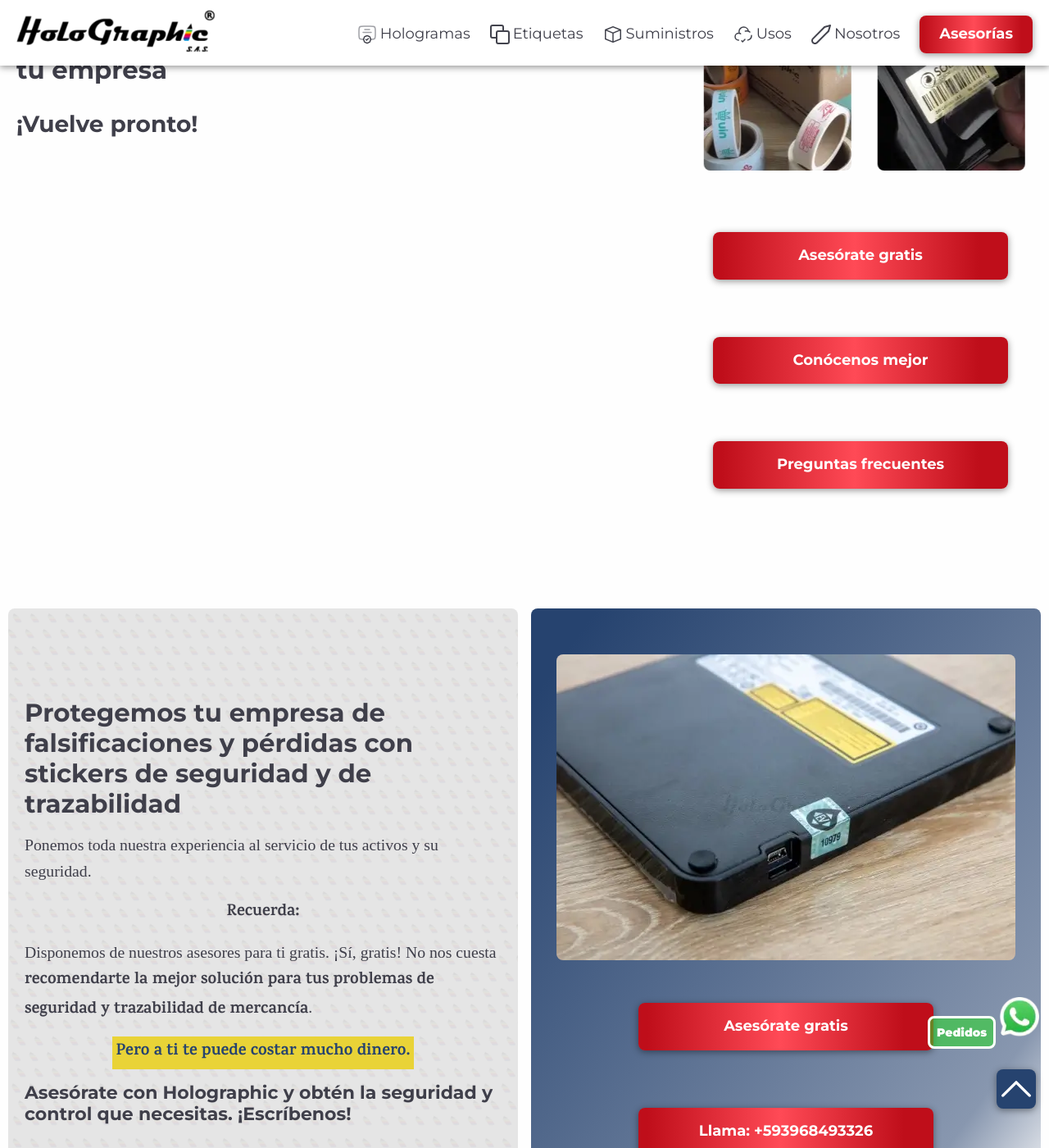
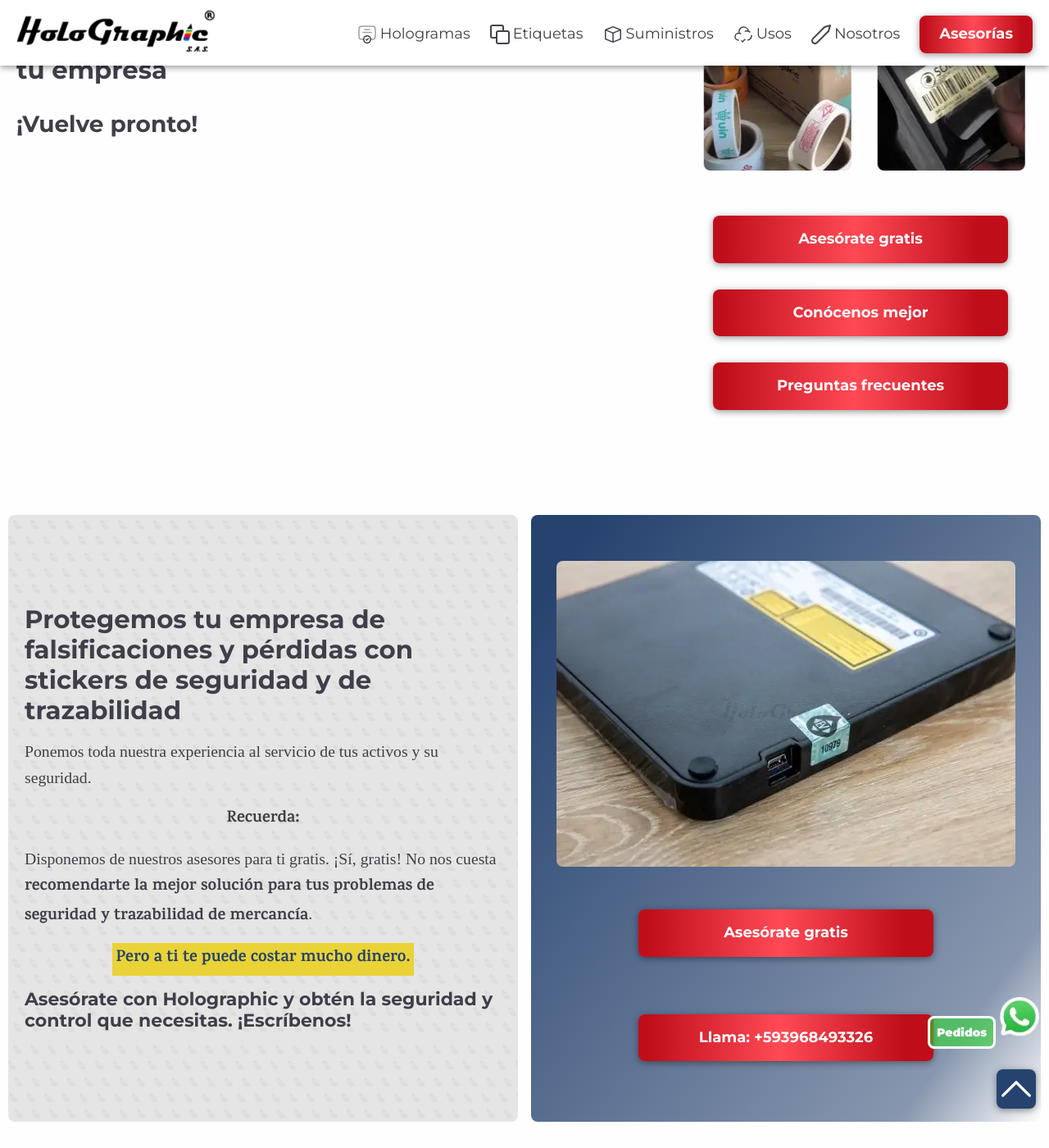
Before and after one commit to Klerpson/holographic, a Jekyll site: the page built from recursos-gratuitos.html, in a window 1280 px wide and 1400 px high, scrolled down 746 px. Shown: the whole window at 82% size. Built offline with Jekyll 4.4.1, drawn with Linux system fonts in a browser that asks for light colours; some web fonts are replaced.

Commit message:
buttons aside space

```diff
--- a/_includes/css/paginas.css
+++ b/_includes/css/paginas.css
@@ -14,8 +14,12 @@
 .pagina aside {
   width: min(100%, 440px);
   display: grid;
-  gap: 1em;
+  gap: 32px;
   align-content: start;
+}
+
+.pagina aside a{
+  margin: 0 auto;
 }
 
 .landing_grid {
```
Also changed, not shown: 16 other files.
